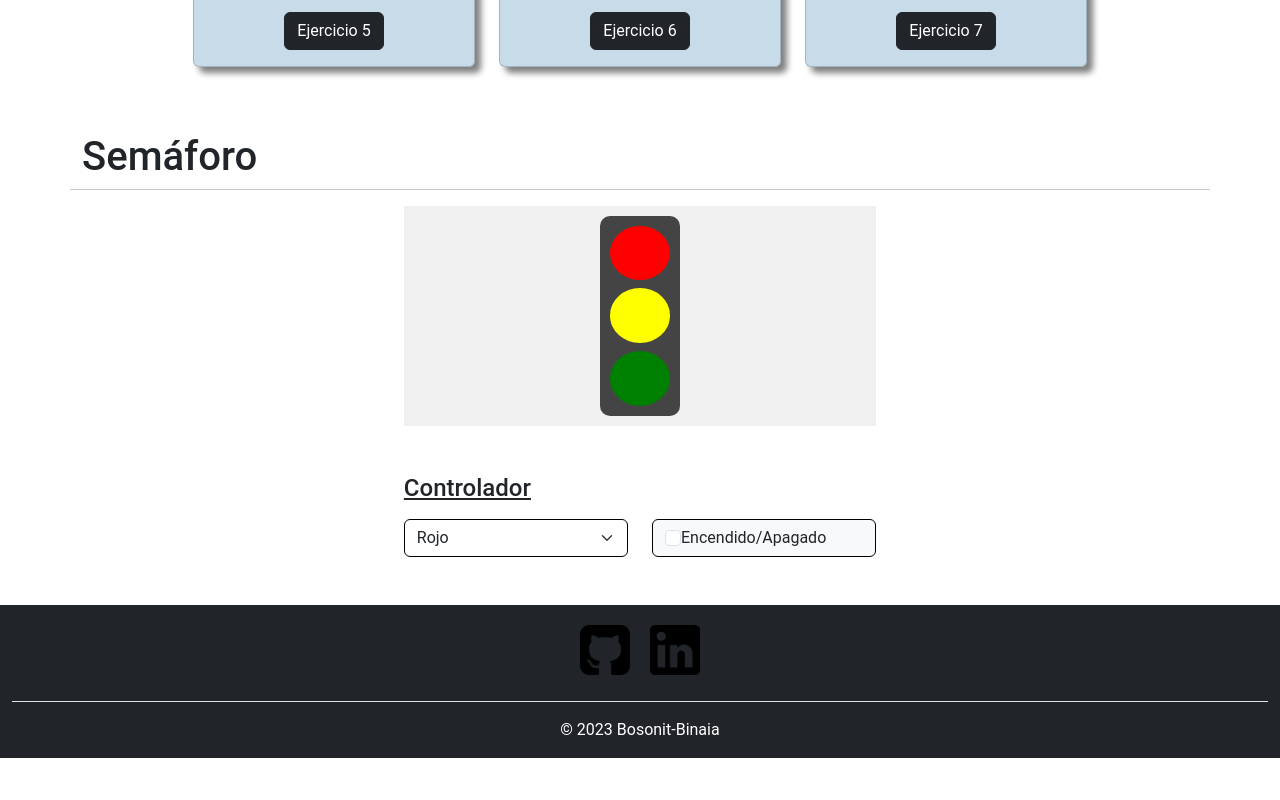
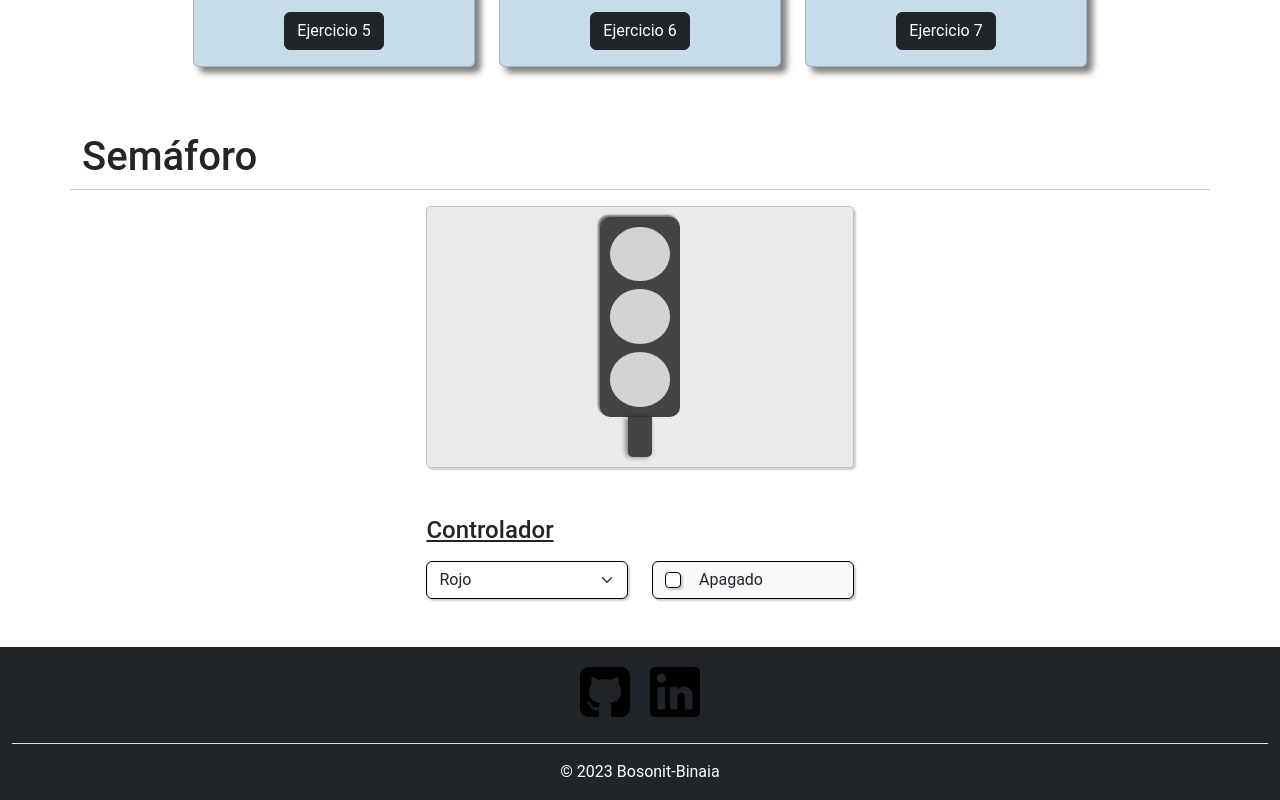
Before and after one commit to jesusvillalon/AngularExercises, an Angular app: page /lightSwitch/lightSwitch/traficLight in a window 1280 px wide. Shown: the part 695-1495 px from the top of the page. Before the commit the page ends 1453 px from the top, so only its background shows below. Built offline with nearby package versions, Linux system fonts and the light colour scheme.

Commit message:
lightSwitch Finished

```diff
--- a/src/app/light-switch/components/controller/controller.component.css
+++ b/src/app/light-switch/components/controller/controller.component.css
@@ -1,6 +1,16 @@
-.checkboxInput, .selectInput{
+.checkboxInput,
+.selectInput {
   border: 1px solid black;
+  box-shadow: 2px 2px  2px rgba(0, 0, 0, 0.2);
 }
-h4{
+.form-check-input[type="checkbox"] {
+  border: 1px solid black;
+  box-shadow: 2px 2px  2px rgba(0, 0, 0, 0.2);
+}
+.form-check-label{
+  width: 100px;
+}
+
+h4 {
   text-decoration: underline;
 }
--- a/src/app/light-switch/components/controller/controller.component.html
+++ b/src/app/light-switch/components/controller/controller.component.html
@@ -2,18 +2,27 @@
   <h4>Controlador</h4>
 
   <div class="col-6 mt-2">
-<select class="form-select selectInput">
-  <option value="">Rojo</option>
-  <option value="">Amarillo</option>
-  <option value="">Verde</option>
+    <select class="form-select selectInput"
+    (change)="onSelectedColor($event)"
+    >
+      <option value="rojo">Rojo</option>
+      <option value="amarillo">Amarillo</option>
+      <option value="verde">Verde</option>
     </select>
   </div>
 
   <div class="col-6 mt-2">
     <div class="input-group-text checkboxInput">
-    <input class="form-check-input mt-0" type="checkbox" value="" aria-label="Checkbox for following text input"> Encendido/Apagado
+      <input
+      (click)="onIsActivated()"
+        class="form-check-input mt-0"
+        type="checkbox"
+       [(ngModel)]="isActivated"
+        aria-label="Checkbox for following text input"
+      />
+      <label class="form-check-label" for="flexCheckDefault">
+        {{isActivated ? "Encendido" : "Apagado"}}
+      </label>
     </div>
-
   </div>
-
 </div>
--- a/src/app/light-switch/components/controller/controller.component.ts
+++ b/src/app/light-switch/components/controller/controller.component.ts
@@ -1,4 +1,5 @@
 import { Component } from '@angular/core';
+import { TraficLightService } from '../../services/trafic-light.service';
 
 @Component({
   selector: 'controller',
@@ -7,4 +8,20 @@ import { Component } from '@angular/core';
 })
 export class ControllerComponent {
 
+  public isActivated: boolean = false;
+
+  constructor(private traficLightService: TraficLightService){}
+
+  onSelectedColor(event: Event): void {
+    // accedemos a la propiedad value del elemento html.
+    const color = (event.target as HTMLSelectElement).value;
+    this.traficLightService.setColor(color);
+  }
+
+  onIsActivated() {
+    this.isActivated = !this.isActivated;
+    this.traficLightService.setActivate(this.isActivated)
+  }
+
+
 }
--- a/src/app/light-switch/components/trafic-light/trafic-light.component.css
+++ b/src/app/light-switch/components/trafic-light/trafic-light.component.css
@@ -4,19 +4,32 @@
   align-items: center;
   padding: 10px 0;
   margin: 0;
-  background-color: #f0f0f0;
+  background-color: #d0d0d074;
+  border: 1px solid rgba(0, 0, 0, 0.186);
+  border-radius: 5px;
+  box-shadow: 2px 2px  2px rgba(0, 0, 0, 0.2);
 }
 
 .traficLight {
   width: 80px;
   height: 200px;
   background-color: #444;
+  box-shadow: -2px -2px  2px rgba(0, 0, 0, 0.5);
   border-radius: 10px;
   display: flex;
   flex-direction: column;
   justify-content: space-between;
   align-items: center;
   padding: 10px;
+}
+
+.bar{
+ width: 20px;
+ height: 40px;
+ background-color: #444;
+ box-shadow: -2px 0px 5px rgba(0, 0, 0, 0.5);
+ border-bottom-left-radius: 5px;
+ border-bottom-right-radius: 5px;
 }
 
 .light {
@@ -26,13 +39,25 @@
 }
 
 .red {
+  background-color: lightgrey;
+}
+.active{
   background-color: red;
+  box-shadow: 0px 0px 10px 5px rgba(255, 0, 0, 0.5);
 }
 
 .yellow {
+  background-color: lightgrey;
+}
+.active.yellow{
   background-color: yellow;
+  box-shadow: 0px 0px 10px 5px rgba(255, 255, 0, 0.5);
 }
 
 .green {
+  background-color: lightgrey;
+}
+.active.green{
   background-color: green;
+  box-shadow: 0px 0px 10px 5px rgba(0, 128, 0, 0.5);
 }
--- a/src/app/light-switch/components/trafic-light/trafic-light.component.html
+++ b/src/app/light-switch/components/trafic-light/trafic-light.component.html
@@ -1,7 +1,14 @@
-<div class="body">
+<div class="row d-flex flex-column body">
   <div class="traficLight">
-    <div class="red light mb-2"></div>
-    <div class="yellow light mb-2"></div>
-    <div class="green light"></div>
+    <div class="text-center red light mb-2"
+    [ngClass]="{'active': isActivated && selectedColor === 'rojo'}"
+    ></div>
+    <div class="text-center yellow light mb-2"
+    [ngClass]="{'active': isActivated && selectedColor === 'amarillo'}"
+    ></div>
+    <div class="text-center green light"
+    [ngClass]="{'active': isActivated && selectedColor === 'verde'}"
+    ></div>
   </div>
+  <div class="bar"></div>
 </div>
--- a/src/app/light-switch/components/trafic-light/trafic-light.component.ts
+++ b/src/app/light-switch/components/trafic-light/trafic-light.component.ts
@@ -1,10 +1,27 @@
-import { Component } from '@angular/core';
+import { Component, OnInit } from '@angular/core';
+import { TraficLightService } from '../../services/trafic-light.service';
 
 @Component({
   selector: 'trafic-light',
   templateUrl: './trafic-light.component.html',
   styleUrls: ['./trafic-light.component.css']
 })
-export class TraficLightComponent {
+export class TraficLightComponent implements OnInit{
+
+  public selectedColor: string = "rojo";
+  public isActivated: boolean = false;
+
+  constructor(private traficLightService: TraficLightService){}
+
+  ngOnInit(): void {
+    this.traficLightService.getColor().subscribe(color => {
+      this.selectedColor = color;
+    })
+
+    this.traficLightService.getActivate().subscribe(activate => {
+      this.isActivated = activate;
+    })
+
+  }
 
 }
--- a/src/app/light-switch/light-switch.module.ts
+++ b/src/app/light-switch/light-switch.module.ts
@@ -5,6 +5,7 @@ import { LightSwitchRoutingModule } from './light-switch-routing.module';
 import { LightSwitchComponent } from './components/light-switch/light-switch.component';
 import { TraficLightComponent } from './components/trafic-light/trafic-light.component';
 import { ControllerComponent } from './components/controller/controller.component';
+import { FormsModule } from '@angular/forms';
 
 
 @NgModule({
@@ -15,7 +16,8 @@ import { ControllerComponent } from './components/controller/controller.componen
   ],
   imports: [
     CommonModule,
-    LightSwitchRoutingModule
+    LightSwitchRoutingModule,
+    FormsModule
   ]
 })
 export class LightSwitchModule { }
--- /dev/null
+++ b/src/app/light-switch/services/trafic-light.service.ts
@@ -0,0 +1,29 @@
+import { Injectable } from '@angular/core';
+import { Observable, Subject } from 'rxjs';
+
+@Injectable({
+  providedIn: 'root'
+})
+export class TraficLightService {
+
+  private colorSubject: Subject<string> = new Subject<string>();
+  private activateSubject: Subject<boolean> = new Subject<boolean>();
+
+  getColor(): Observable<string> {
+    return this.colorSubject.asObservable()
+  }
+
+  setColor(color: string): void {
+    this.colorSubject.next(color)
+  }
+
+  getActivate(): Observable<boolean> {
+    return this.activateSubject.asObservable()
+  }
+
+  setActivate(isActivated: boolean): void {
+    return this.activateSubject.next(isActivated)
+  }
+
+
+}
```
Lines whose indentation alone changed are shown as unchanged.
